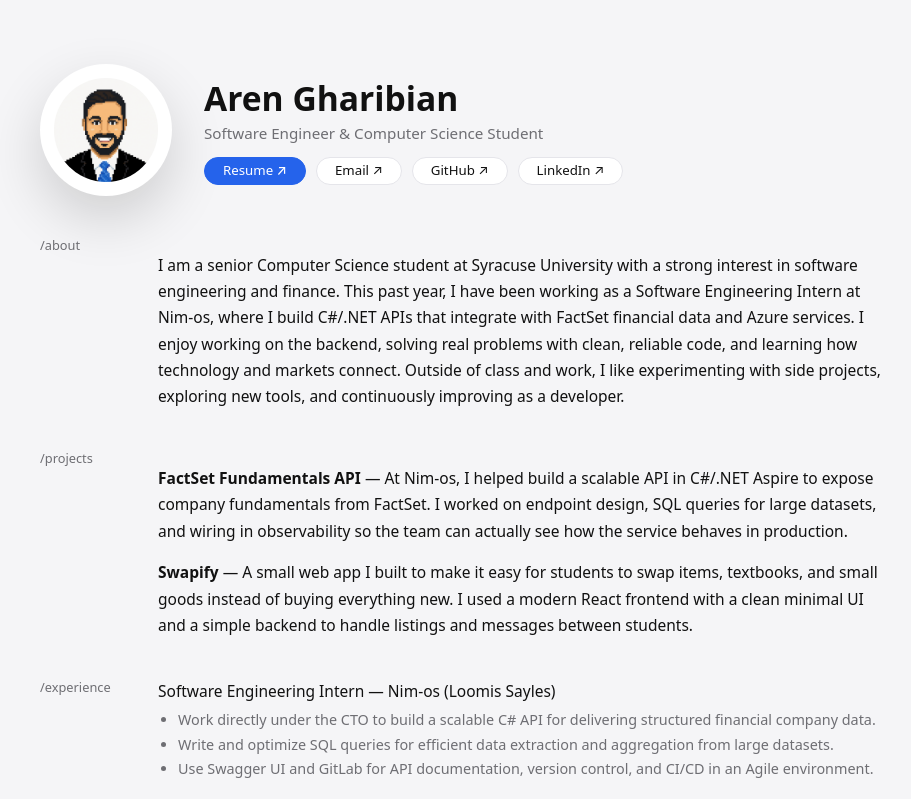
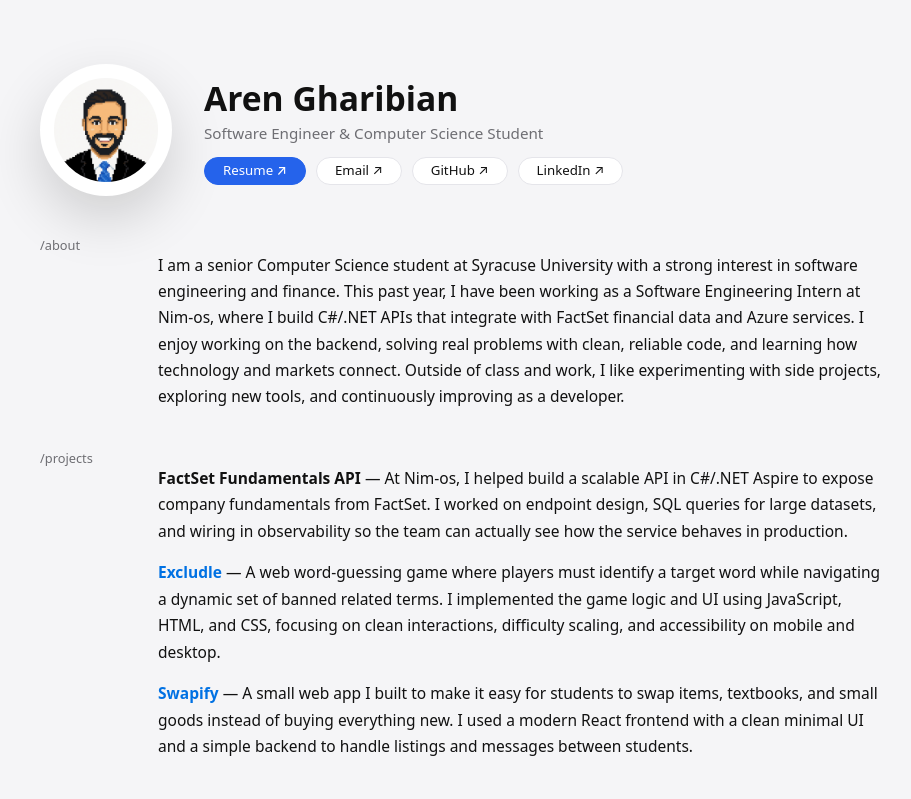
Before and after one commit to arengharibian/arengharibian.github.io, a React (Create React App) app: page / in a window 1280 px wide. Shown: the top 799 px of the page, without its empty margins (174-1085 px from the left). Built offline with nearby package versions, Linux system fonts and the light colour scheme.

Commit message:
/proj changes

```diff
--- a/src/App.js
+++ b/src/App.js
@@ -111,11 +111,15 @@ function App() {
           <div className="label">/about</div>
           <div className="content">
             <p>
-            I am a senior Computer Science student at Syracuse University with a strong interest in software engineering and finance.
-            This past year, I have been working as a Software Engineering Intern at Nim-os, where I build C#/.NET APIs that integrate with FactSet financial data and Azure services.
-            I enjoy working on the backend, solving real problems with clean, reliable code, and learning how technology and markets connect.
-            Outside of class and work, I like experimenting with side projects, exploring new tools, and continuously improving as a developer.
-
+              I am a senior Computer Science student at Syracuse University
+              with a strong interest in software engineering and finance. This
+              past year, I have been working as a Software Engineering Intern at
+              Nim-os, where I build C#/.NET APIs that integrate with FactSet
+              financial data and Azure services. I enjoy working on the backend,
+              solving real problems with clean, reliable code, and learning how
+              technology and markets connect. Outside of class and work, I like
+              experimenting with side projects, exploring new tools, and
+              continuously improving as a developer.
             </p>
           </div>
         </section>
@@ -132,11 +136,35 @@ function App() {
               team can actually see how the service behaves in production.
             </p>
             <p>
-              <strong>Swapify</strong> — A small web app I built to make it easy
-              for students to swap items, textbooks, and small goods instead of
-              buying everything new. I used a modern React frontend with a clean
-              minimal UI and a simple backend to handle listings and messages
-              between students.
+              <strong>
+                <a
+                  href="https://github.com/unown-games/excludle"
+                  target="_blank"
+                  rel="noreferrer"
+                >
+                  Excludle
+                </a>
+              </strong>{" "}
+              — A web word-guessing game where players must identify a target
+              word while navigating a dynamic set of banned related terms. I
+              implemented the game logic and UI using JavaScript, HTML, and CSS,
+              focusing on clean interactions, difficulty scaling, and
+              accessibility on mobile and desktop.
+            </p>
+            <p>
+              <strong>
+                <a
+                  href="https://github.com/arengharibian/swapify"
+                  target="_blank"
+                  rel="noreferrer"
+                >
+                  Swapify
+                </a>
+              </strong>{" "}
+              — A small web app I built to make it easy for students to swap
+              items, textbooks, and small goods instead of buying everything
+              new. I used a modern React frontend with a clean minimal UI and a
+              simple backend to handle listings and messages between students.
             </p>
           </div>
         </section>
```
